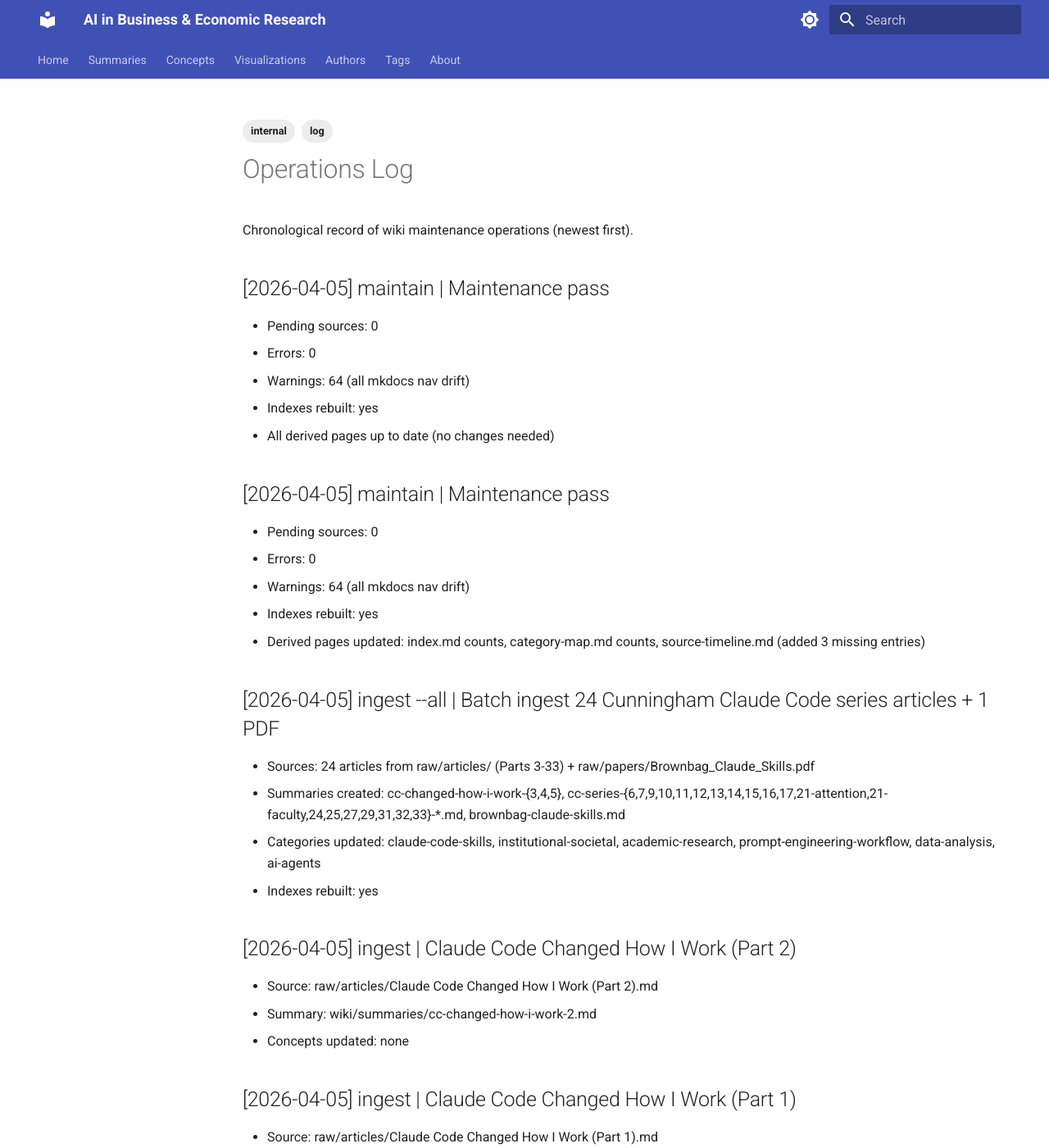
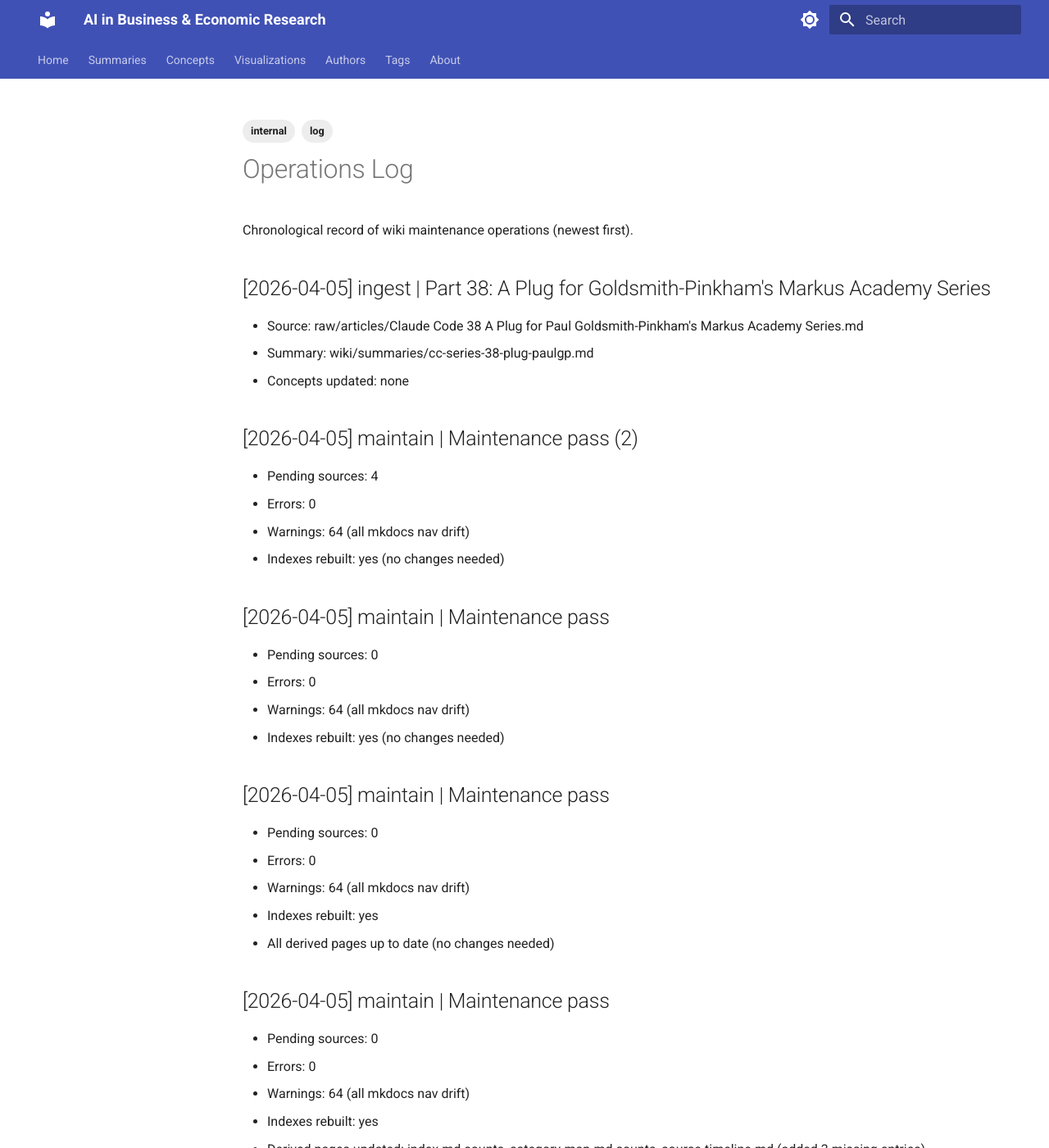
Before and after one commit to velikov-mihail/ai-econ-wiki, an MkDocs documentation site: the page built from wiki/log.md, in a window 1280 px wide and 1400 px high. Shown: the whole window at 82% size. Built offline with MkDocs 1.6.1 and Material for MkDocs 9.7.7, drawn with Linux system fonts in a browser that asks for light colours.

Commit message:
Add summary: Part 38 — A Plug for Goldsmith-Pinkham's Markus Academy Series
Co-Authored-By: Claude Opus 4.6 (1M context) <noreply@anthropic.com>

```diff
--- a/wiki/log.md
+++ b/wiki/log.md
@@ -7,6 +7,23 @@ date_updated: 2026-04-05
 # Operations Log
 
 Chronological record of wiki maintenance operations (newest first).
+
+## [2026-04-05] ingest | Part 38: A Plug for Goldsmith-Pinkham's Markus Academy Series
+- Source: raw/articles/Claude Code 38 A Plug for Paul Goldsmith-Pinkham's Markus Academy Series.md
+- Summary: wiki/summaries/cc-series-38-plug-paulgp.md
+- Concepts updated: none
+
+## [2026-04-05] maintain | Maintenance pass (2)
+- Pending sources: 4
+- Errors: 0
+- Warnings: 64 (all mkdocs nav drift)
+- Indexes rebuilt: yes (no changes needed)
+
+## [2026-04-05] maintain | Maintenance pass
+- Pending sources: 0
+- Errors: 0
+- Warnings: 64 (all mkdocs nav drift)
+- Indexes rebuilt: yes (no changes needed)
 
 ## [2026-04-05] maintain | Maintenance pass
 - Pending sources: 0
```
Also changed, not shown: wiki/authors.md (+1 -0 lines), wiki/summaries/cc-series-38-plug-paulgp.md (added, +43 -0 lines), wiki/summaries/claude-code-skills.md (+1 -0 lines), wiki/summaries/index.md (+2 -1 lines).
